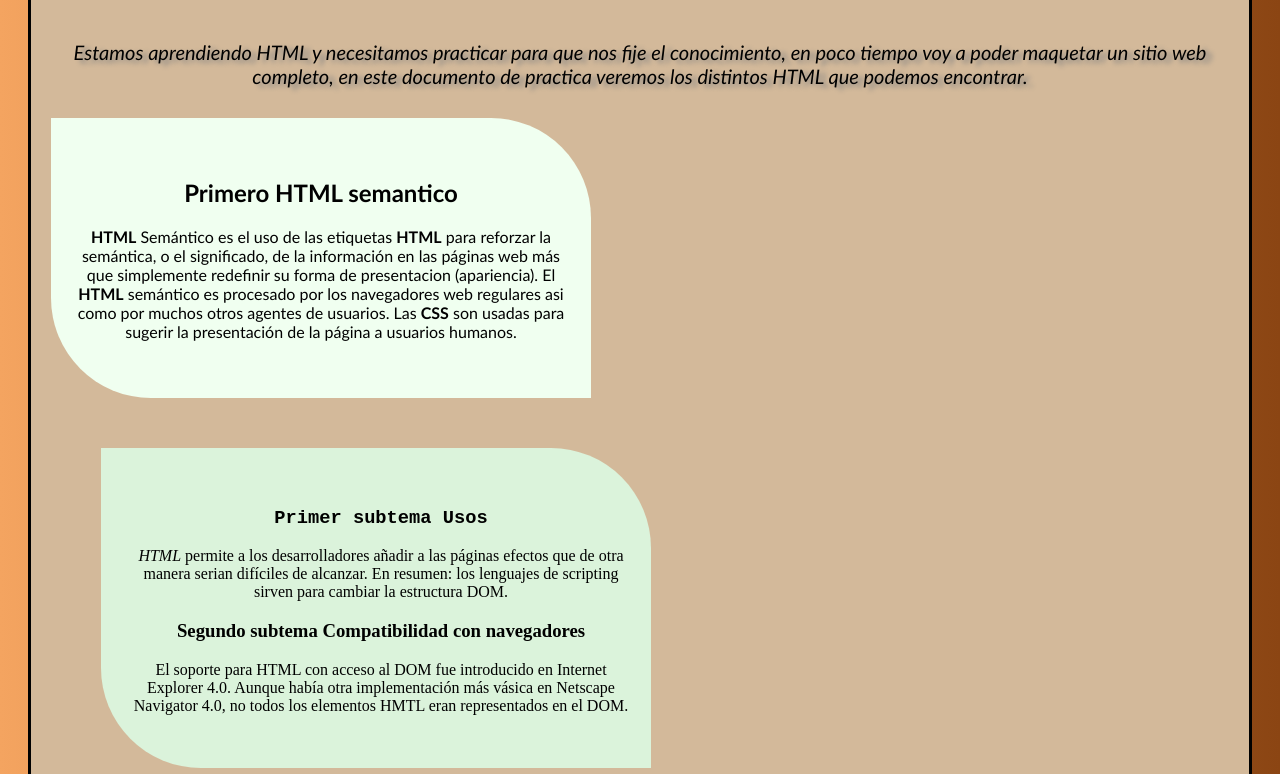
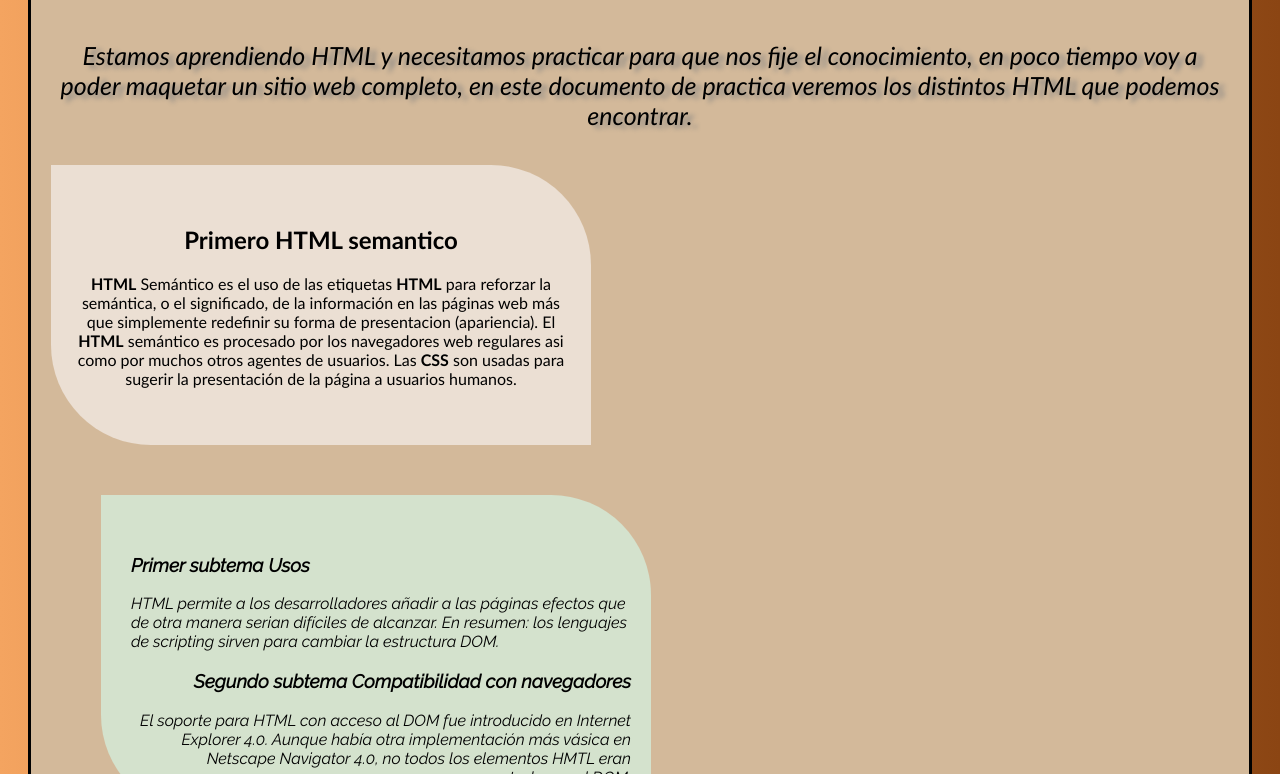
Before and after one commit to mariana-elizabeth-cruz/Practica1AP, a plain HTML site: page index.html in a window 1280 px wide. Shown: the part 178-952 px from the top of the page. Drawn offline with Linux system fonts and the light colour scheme.

Commit message:
modificacion de textos

```diff
--- a/index.html
+++ b/index.html
@@ -4,6 +4,9 @@
     <meta charset="UTF-8" />
     <link rel="styleSheet" href="style.css">
     <title>Ejercicios para HTML</title>
+    <link rel="preconnect" href="https://fonts.googleapis.com">
+    <link rel="preconnect" href="https://fonts.gstatic.com" crossorigin>
+    <link href="https://fonts.googleapis.com/css2?family=Raleway:ital@1&display=swap" rel="stylesheet">
   </head>
   <body>
     <!-- Encabezados -->
@@ -23,11 +26,11 @@
       <!-- subtitulos 1 -->
       <div class="subtitulos">
         <h3 class="sub1">Primer subtema Usos</h3>
-        <p>
-        <em>HTML</em> permite a los desarrolladores añadir a las páginas efectos que de otra manera serian difíciles de alcanzar. En resumen: los lenguajes de scripting sirven para cambiar la estructura DOM.
+        <p class="sub1Parrafo">
+        HTML permite a los desarrolladores añadir a las páginas efectos que de otra manera serian difíciles de alcanzar. En resumen: los lenguajes de scripting sirven para cambiar la estructura DOM.
         </p>
-        <h3>Segundo subtema Compatibilidad con navegadores</h3>
-        <p>
+        <h3 class="sub2">Segundo subtema Compatibilidad con navegadores</h3>
+        <p class="sub2Parrafo">
         El soporte para HTML con acceso al DOM fue introducido en Internet Explorer 4.0. Aunque había otra implementación más vásica en Netscape Navigator 4.0, no todos los elementos HMTL eran representados en el DOM.
         </p>
       </div>
--- a/style.css
+++ b/style.css
@@ -18,7 +18,7 @@ body {
 }
 .parrafo1 {
     font-family: 'Gill Sans', 'Gill Sans MT', Calibri, 'Trebuchet MS', sans-serif;
-    font-size: 20px;
+    font-size: 25px;
     font-style: italic;
     text-align: center;
     text-shadow: 6px 3px 5px grey;
@@ -31,7 +31,7 @@ body {
     padding: 40px 20px 40px 20px;
     width: 500px;
     height: 200px;
-    background-color: honeydew;
+    background-color: rgb(235, 223, 211);
     text-align: center;
     /*falta centrar el contenido, contenido a la izquierda, corregir */
 }
@@ -41,9 +41,22 @@ body {
     width: 500px;
     height: 230px;
     margin: 50px;
-    background-color: rgb(219, 243, 219);
-    text-align: center;
+    background-color: rgb(212, 226, 205);
 }
 h3.sub1 {
-    font-family: 'Courier New', Courier, monospace;
+    /*font de google fonts*/
+    font-family: 'Raleway', sans-serif;
+    text-align: left;
 }
+p.sub1Parrafo {
+    font-family: 'Raleway', sans-serif;
+    text-align: left;
+}
+h3.sub2 {
+    font-family: 'Raleway', sans-serif;
+    text-align: right;
+}
+p.sub2Parrafo {
+    font-family: 'Raleway', sans-serif;
+    text-align: right;
+}
```
